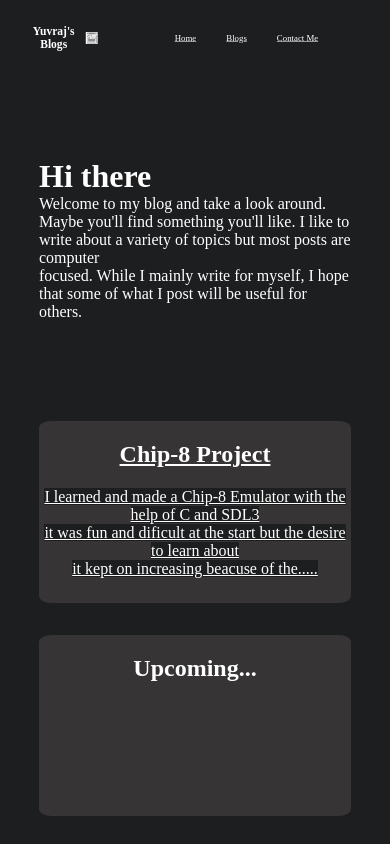
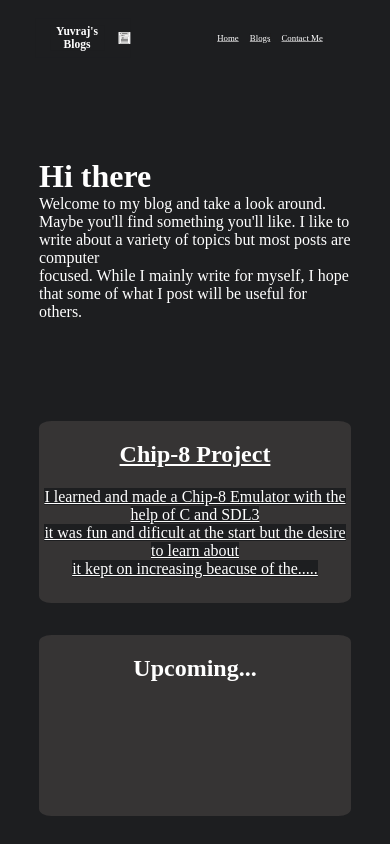
Before and after one commit to YuvrajBhadoria/Blogs, a plain HTML site: page index.html in a window 390 px wide. Shown: the top 844 px of the page. Drawn offline with Linux system fonts and the light colour scheme.

Commit message:
Refactor CSS for improved styling and responsiveness

```diff
--- a/index.css
+++ b/index.css
@@ -118,7 +118,7 @@ footer{
             margin: 0;
         }
 }
-@media(max-width: 600px){
+@media(max-width: 800px){
     .name{
         scale: 0.74;
         width: 4rem;
@@ -126,4 +126,7 @@ footer{
     .detail{
         width: 20rem;
     }
+    ul{
+        width: 12rem !important;
+    }
 }
```
